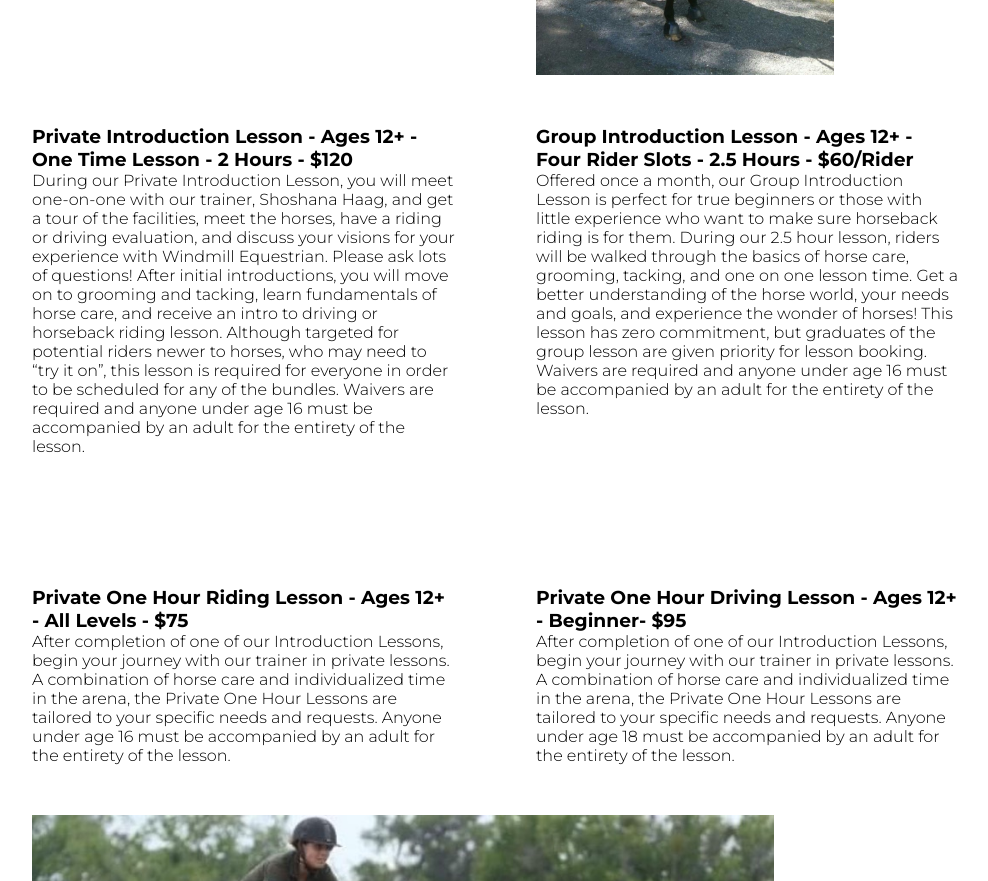
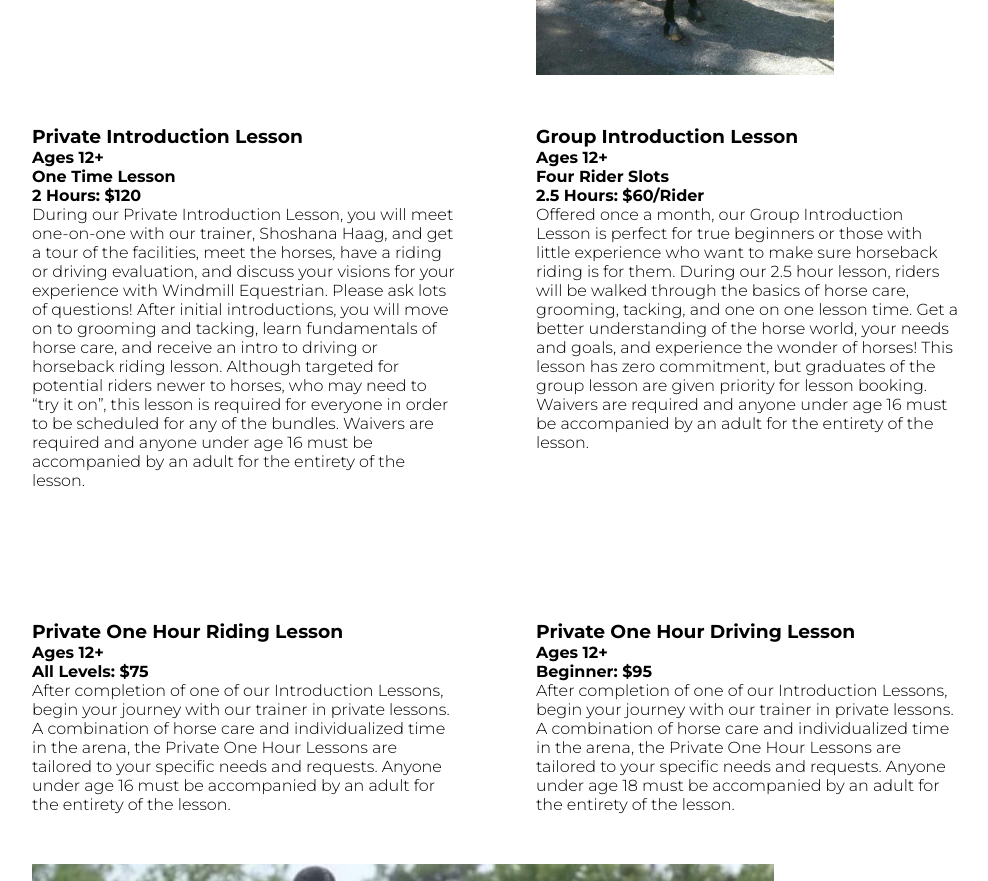
Before and after one commit to Matt-LaRochelle/horses, a React (Create React App) app: page /lessons in a window 1280 px wide. Shown: the part 720-1601 px from the top of the page, without its empty margins (144-1132 px from the left). Built offline with nearby package versions, Linux system fonts and the light colour scheme.

Commit message:
lesson headings tidy up

```diff
--- a/src/components/lessons/Lessons.jsx
+++ b/src/components/lessons/Lessons.jsx
@@ -13,19 +13,19 @@ function Lessons() {
             </div>
             <div className={styles.grid}>
                 <div className={styles.lesson}>
-                    <h3 className={styles.h3}>Private Introduction Lesson - Ages 12+ - One Time Lesson - 2 Hours - $120</h3>
+                    <h3 className={styles.h3}>Private Introduction Lesson</h3><h4>Ages 12+</h4><h4>One Time Lesson</h4><h4>2 Hours: $120</h4>
                     <p className={styles.p}>During our Private Introduction Lesson, you will meet one-on-one with our trainer, Shoshana Haag, and get a tour of the facilities, meet the horses, have a riding or driving evaluation, and discuss your visions for  your experience with Windmill Equestrian. Please ask lots of questions! After initial introductions, you will move on to grooming and tacking, learn fundamentals of horse care, and receive an intro to driving or horseback riding  lesson. Although targeted for potential riders newer to horses, who may need to “try it on”, this lesson is required for everyone  in order to be scheduled for any of the bundles. Waivers are required and anyone under age 16 must be accompanied by an adult for the entirety of the lesson. </p>
                 </div>
                 <div className={styles.lesson}>
-                    <h3 className={styles.h3}>Group Introduction Lesson - Ages 12+ - Four Rider Slots - 2.5 Hours - $60/Rider</h3>
+                    <h3 className={styles.h3}>Group Introduction Lesson</h3><h4>Ages 12+</h4><h4>Four Rider Slots</h4><h4>2.5 Hours: $60/Rider</h4>
                     <p className={styles.p}>Offered once a month, our Group Introduction Lesson is perfect for true beginners or those with little experience who want to make sure horseback riding is for them. During our 2.5 hour lesson, riders will be walked through the  basics of horse care, grooming, tacking, and one on one lesson time. Get a better understanding of the horse world, your needs and goals, and experience the wonder of horses! This lesson has zero commitment, but graduates of the group lesson are given priority for lesson booking. Waivers are required and anyone under age 16 must be accompanied by an adult for the entirety of the lesson.</p>
                 </div>
                 <div className={styles.lesson}>
-                    <h3 className={styles.h3}>Private One Hour Riding Lesson - Ages 12+ - All Levels - $75</h3>
+                    <h3 className={styles.h3}>Private One Hour Riding Lesson</h3><h4>Ages 12+</h4><h4>All Levels: $75</h4>
                     <p className={styles.p}>After completion of one of our Introduction Lessons, begin your journey with our trainer in private lessons. A combination of horse care and individualized time in the arena, the Private One Hour Lessons are tailored  to your specific needs and requests.  Anyone under age 16 must be accompanied by an adult for the entirety of the lesson. </p>
                 </div>
                 <div className={styles.lesson}>
-                    <h3 className={styles.h3}>Private One Hour Driving Lesson - Ages 12+ - Beginner- $95</h3>
+                    <h3 className={styles.h3}>Private One Hour Driving Lesson</h3><h4>Ages 12+</h4><h4>Beginner: $95</h4>
                     <p className={styles.p}>After completion of one of our Introduction Lessons, begin your journey with our trainer in private lessons. A combination of horse care and individualized time in the arena, the Private One Hour Lessons are tailored  to your specific needs and requests.  Anyone under age 18 must be accompanied by an adult for the entirety of the lesson. </p>
                 </div>
             </div>
```
